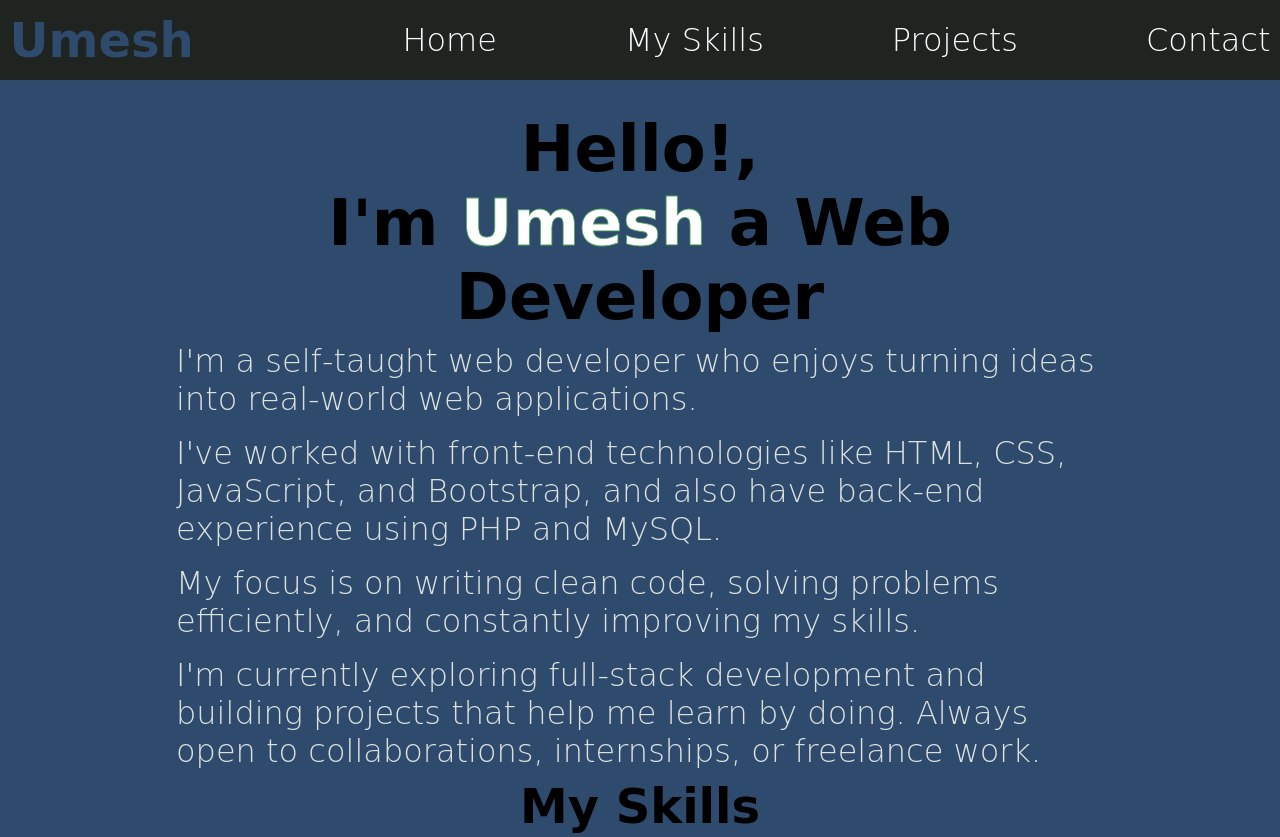
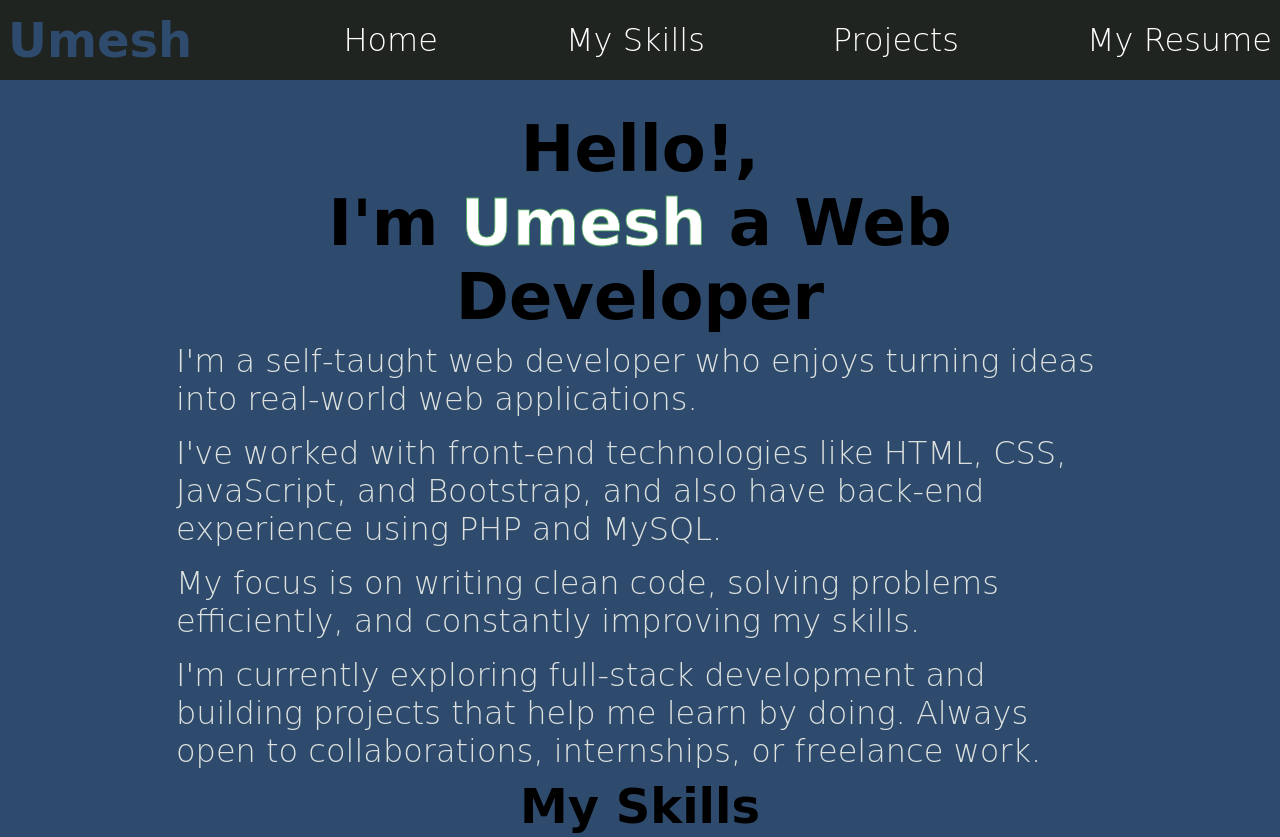
Before and after one commit to umesh4ever/portfolio-webpage, a plain HTML site: page index.html in a window 1280 px wide. Shown: the top 837 px of the page. Drawn offline with Linux system fonts and the light colour scheme; a web font is replaced by a local one.

Commit message:
resume added

```diff
--- a/index.html
+++ b/index.html
@@ -32,7 +32,7 @@
         <li class="link"><a href="index.html">Home</a></li>
         <li class="link"><a href="#skills">My Skills</a></li>
         <li class="link"><a href="#project  ">Projects</a></li>
-        <li class="link"><a href="#footer">Contact</a></li>
+        <li class="link"><a href="images/umesh_resume.pdf" target="_blank" >My Resume</a></li>
       </ul>
 
       <div class="ham">
```
Also changed, not shown: script.js (+7 -0 lines), 1 other file.
